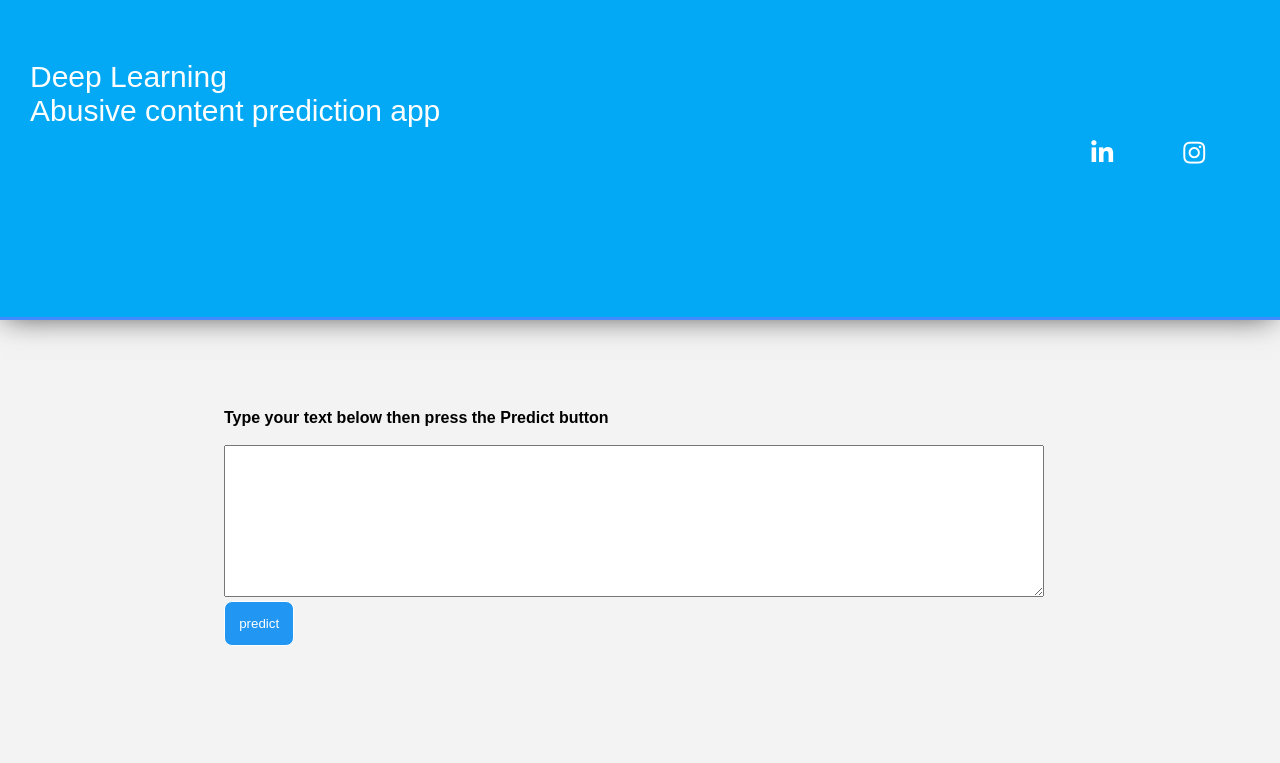
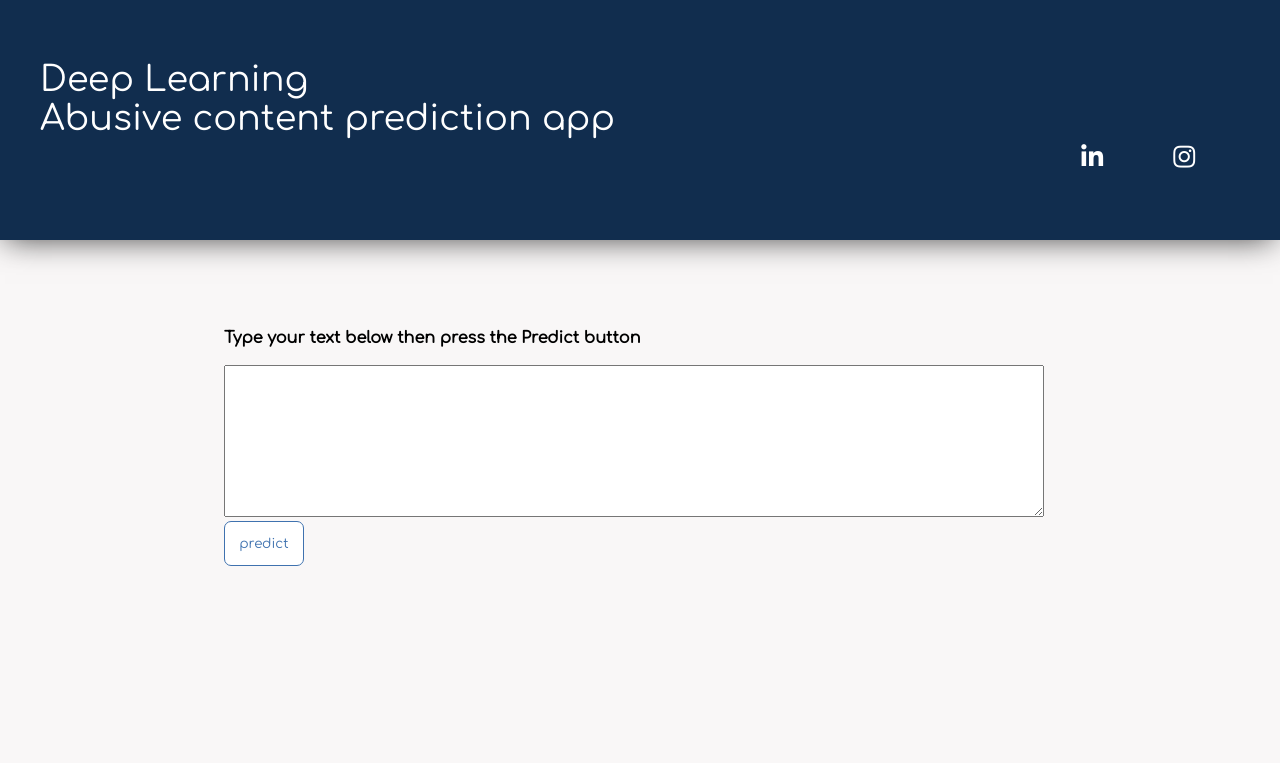
Before and after one commit to iamr2k/nlp-classisfication, a Flask app: page / in a window 1280 px wide. Shown: the top 763 px of the page. Run offline with Flask 2, Linux system fonts and the light colour scheme; parts of the project's set-up code (start-up, migrations or seed data) failed here and were passed over; some libraries are stand-ins or nearby versions.

Commit message:
Update style.css

```diff
--- a/static/style.css
+++ b/static/style.css
@@ -6,9 +6,9 @@
 }
 
 body{
-	font-family: 'Montserrat', sans-serif;
+	font-family: 'Comfortaa' ;
 	padding: 0px;
-	background-color:#f4f3f3;
+	background-color:#f9f7f7;
 }
 
 .container{
@@ -18,23 +18,23 @@ body{
 }
 
 header{
-	background:#03A9F4;#35434a;
-	border-bottom:#448AFF 3px solid;
-	height: 40vh;
+	background:#112d4e;#35434a;
+
+	height: 30vh;
 	width:100%;
-	padding-top:30px;
-	-webkit-box-shadow: -1px 2px 29px -6px rgba(0,0,0,0.75);
--moz-box-shadow: -1px 2px 29px -6px rgba(0,0,0,0.75);
-box-shadow: -1px 2px 29px -6px rgba(0,0,0,0.75);
+	padding-top:20px;
+	-webkit-box-shadow: -1px 5px 30px -6px rgba(0,0,0,0.75);
+-moz-box-shadow: -1px 5px 30px -6px rgba(0,0,0,0.75);
+box-shadow: -1px 5px 30px -6px rgba(0,0,0,0.75);
 
 }
 
 
 #brandname{
 	height: 30vh;
-	font-size:30px;
+	font-size:35px;
 	color: #fff;
-	margin: 30px;
+	margin: 40px;
 
 }
 
@@ -82,31 +82,32 @@ img{
 
 .para{
 	margin-top: 25px;
+	font-family: 'Comfortaa' ;
 }
 
-.btn1{
+.btn1:hover{
 
-	background-color: #2196F3;
-	padding: 1.7%;
+	background-color: #3f72af;
+	padding: 1.75%;
 	border:none;
-	border-radius: 8px;
+	border-radius: 7px;
 	border: 1px solid white;
 	color: white;
-	font-family: 'Montserrat', sans-serif;
+	font-family: 'Comfortaa' ;
 	cursor: pointer;
 	transition: all 0.4s;
 
 }
 
-.btn1:hover{
+.btn1{
 	background-color: white;
-	padding: 2%;
+	padding: 1.7%;
 	border:none;
-	border-radius: 8px;
-	color: #2196F3;
-	font-family: 'Montserrat', sans-serif;
+	border-radius: 7px;
+	color: #3f72af;
+	font-family: 'Comfortaa' ;
 	cursor: pointer;
-	border: 1px solid #2196F3;
+	border: 1px solid #3f72af;
 }
 
 
```
